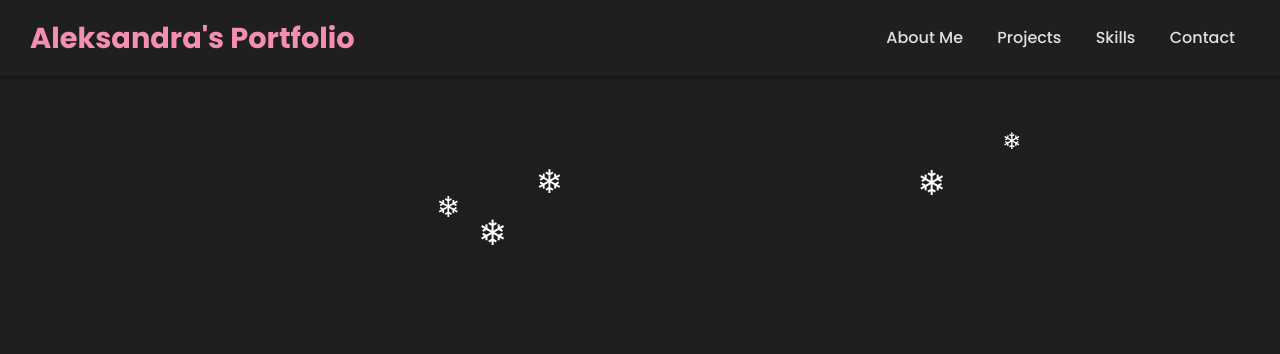
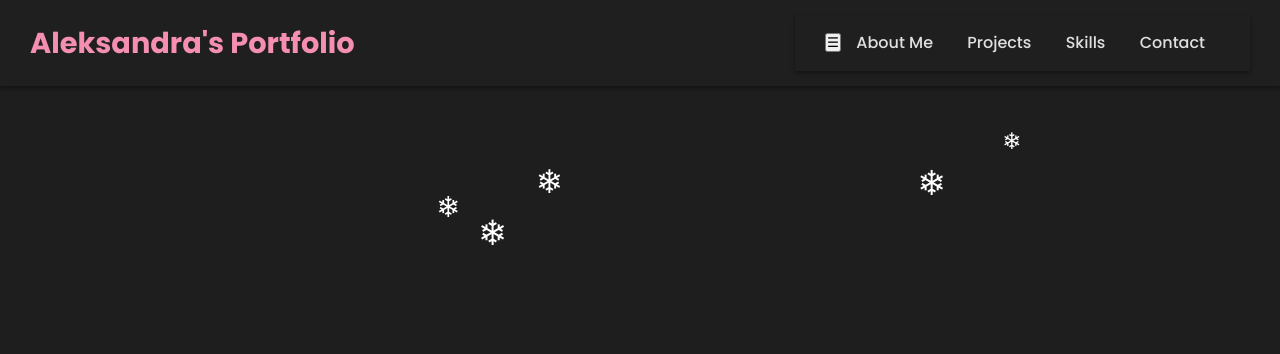
Before and after one commit to AlexDorofeeva/PORTFOLIO-Front-end, a plain HTML site: page index.html in a window 1280 px wide. Shown: the top 354 px of the page. Drawn offline with Linux system fonts and the light colour scheme.

Commit message:
Update index.html

```diff
--- a/index.html
+++ b/index.html
@@ -4,6 +4,7 @@
     <meta charset="UTF-8">
     <meta name="viewport" content="width=device-width, initial-scale=1.0">
     <title>Portfolio - Aleksandra Dorofeeva</title>
+
     <link rel="stylesheet" href="styles.css">
     <link href="https://fonts.googleapis.com/css2?family=Poppins:wght@300;400;500;700&display=swap" rel="stylesheet">
 <!-- Font Awesome Icons -->
@@ -15,13 +16,30 @@
 
 
         <div class="logo">Aleksandra's Portfolio</div>
-        <div>
+        <nav class="navbar">
+
+            <button class="hamburger" aria-label="Toggle navigation">
+              ☰
+            </button>
+        <div class="nav-links">
             <a href="summary.html">About Me</a>
             <a href="experience.html">Projects</a>
             <a href="#skills">Skills</a>
             <a href="contact.html">Contact</a>
 
         </div>
+    </nav>
+
+
+
+
+
+
+
+
+
+
+
     </div>
 
       <header class="header">
```
